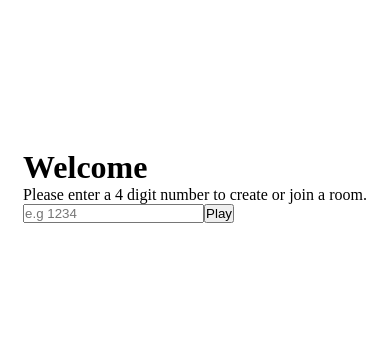
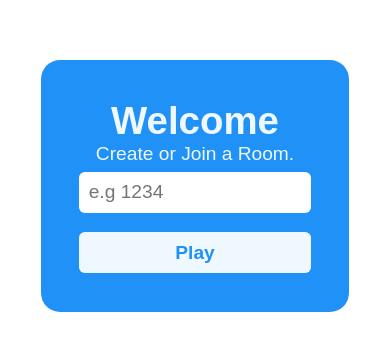
Before and after one commit to sp3cia1/multiplayer-tictactoe-chat, a React (Vite) app in the folder client/: page / in a window 390 px wide. Shown: the part 236-586 px from the top of the page. Built offline with nearby package versions, Linux system fonts and the light colour scheme.

Commit message:
added login page styles and made the pages mobile responsive

```diff
--- a/client/src/components/Login.jsx
+++ b/client/src/components/Login.jsx
@@ -19,9 +19,9 @@ function Login({onSubmit}){
     }
 
     return(
-        <div>
+        <div className="login-container">
             <h1>Welcome</h1>
-            <p>Please enter a 4 digit number to create or join a room.</p>
+            <p>Create or Join a Room.</p>
             <form onSubmit={handleSubmit}>
                 <input
                     type="text"
--- a/client/src/index.css
+++ b/client/src/index.css
@@ -57,3 +57,76 @@ body{
     border-radius: 0.4em;
     cursor: pointer;
 }
+
+.login-container {
+    display: flex;
+    flex-direction: column;
+    align-items: center;
+    justify-content: center;
+    padding: 2em;
+    background-color: #2091F6;
+    border-radius: 1em;
+    max-width: 600px;
+    width: 90%;
+    margin: 2em auto;
+    color: aliceblue;
+    font-family: Arial, Helvetica, sans-serif;
+    font-size: 2em;
+}
+
+.login-container form {
+    display: flex;
+    flex-direction: column;
+    gap: 1em;
+    width: 100%;
+}
+
+.login-container input {
+    padding: 0.5em;
+    border-radius: 0.3em;
+    border: none;
+    outline: none;
+    font-size: 1em;
+}
+
+.login-container button {
+    padding: 0.5em;
+    border-radius: 0.3em;
+    border: none;
+    cursor: pointer;
+    font-size: 1em;
+    background-color: aliceblue;
+    color: #2091F6;
+    font-weight: bold;
+}
+
+.login-container p{
+    padding-bottom: 0.35em;
+}
+
+/* Responsive Styles */
+@media (max-width: 600px) {
+    body {
+        flex-direction: column;
+        padding: 1em;
+    }
+    .board {
+        grid-template-rows: repeat(3, 1fr);
+        grid-template-columns: repeat(3, 1fr);
+        gap: 1.1em;
+        padding: 0.7em;
+    }
+    .cell {
+        font-size: 2em;
+        width: 3em;
+        height: 3em;
+    }
+    .info-board {
+        font-size: 1.5em;
+        padding: 0.5em;
+    }
+    .login-container {
+        max-width: 350px;
+        font-size: 1.2em;
+    }
+}
```
